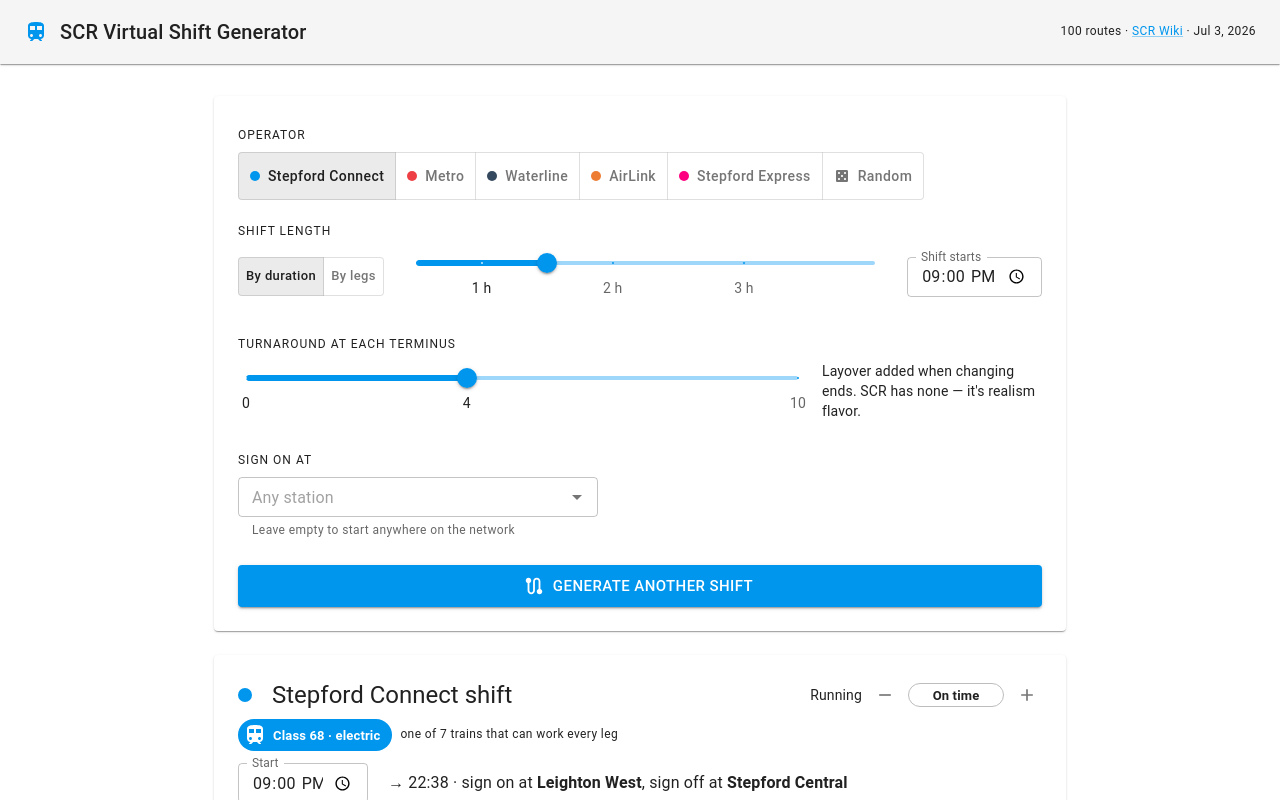
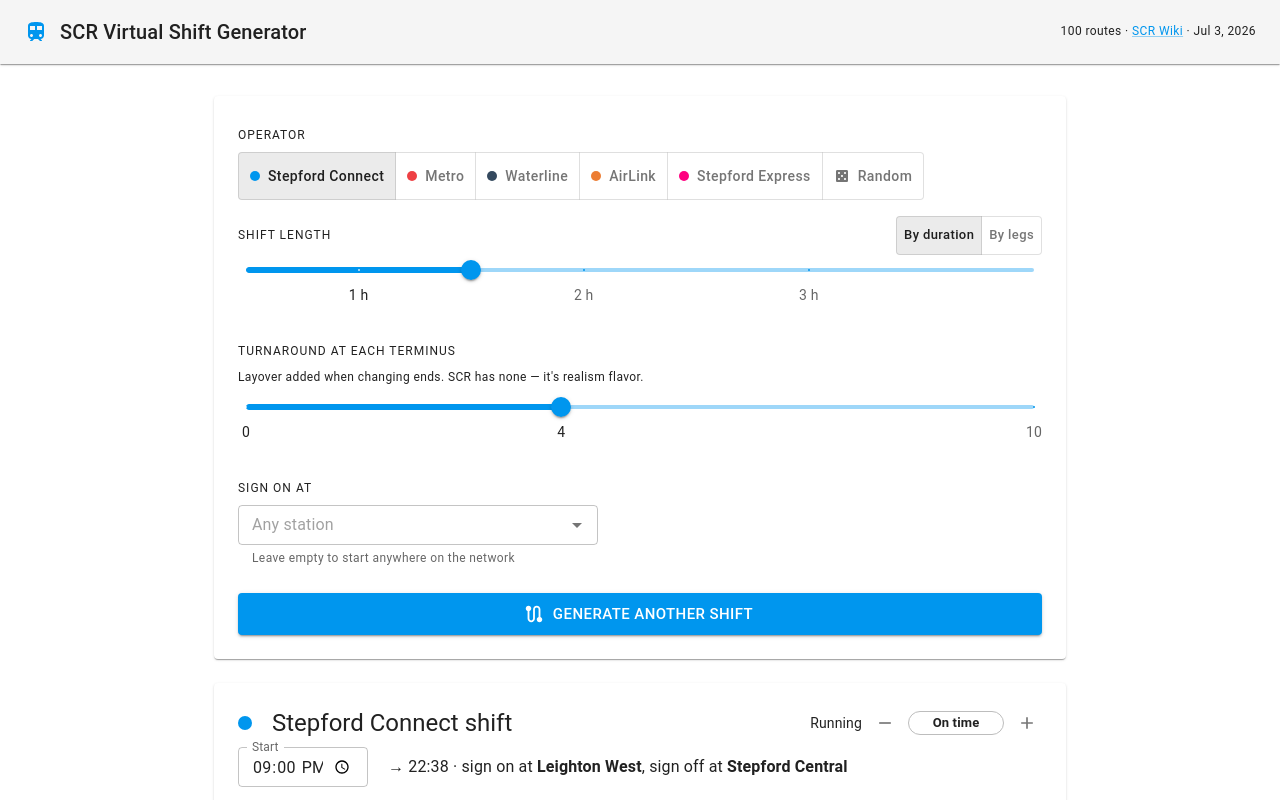
Before and after one commit to maksimts-kool/scrshift2, a React (Vite) app: page / in a window 1280 px wide. Both pictures are taken after typing "Sample" into the empty fields and a click on the button "GENERATE SHIFT". Shown: the top 800 px of the page. Built offline with nearby package versions, Linux system fonts and the light colour scheme.

Commit message:
redesign

```diff
--- a/src/App.tsx
+++ b/src/App.tsx
@@ -34,7 +34,7 @@ import ExpandMoreIcon from "@mui/icons-material/ExpandMore";
 import AddIcon from "@mui/icons-material/Add";
 import RemoveIcon from "@mui/icons-material/Remove";
 import rawData from "./data/routes.json";
-import type { RoutesData, Shift, ShiftLeg } from "./types";
+import type { RoutesData, Shift, ShiftLeg, Train } from "./types";
 import { TURNAROUND_MIN, generateShift } from "./lib/generator";
 
 const data = rawData as unknown as RoutesData;
@@ -75,6 +75,99 @@ function fmtDuration(min: number): string {
   return min < 60 ? `${min} min` : `${Math.floor(min / 60)} h ${min % 60} min`;
 }
 
+/** Colour + label per traction type, used for the roster dots and legend. */
+const TRACTION: Record<Train["traction"], { label: string; color: string }> = {
+  electric: { label: "Electric", color: "#0288d1" },
+  diesel: { label: "Diesel", color: "#ed6c02" },
+  bimode: { label: "Bi-mode", color: "#7b1fa2" },
+};
+
+/** Numeric part of a class name so "Class 43" sorts before "Class 350". */
+function classNum(name: string): number {
+  const m = name.match(/\d+/);
+  return m ? Number(m[0]) : 9999;
+}
+
+/**
+ * Every train legal on all legs of the shift, shown as tappable chips so the
+ * driver can pick which one they'll actually run. This replaces the per-leg
+ * "Stock: …" wiki sentence — the whole-shift roster is the number that matters.
+ */
+function TrainRoster({
+  roster,
+  selected,
+  onSelect,
+  accent,
+}: {
+  roster: Train[];
+  selected: string | null;
+  onSelect: (name: string) => void;
+  accent: string;
+}) {
+  if (roster.length === 0) {
+    return (
+      <Typography variant="body2" color="text.secondary">
+        No single train can legally work every leg — the driver would swap stock, so no
+        one-train roster is possible for this chain.
+      </Typography>
+    );
+  }
+  const tractions = [...new Set(roster.map((t) => t.traction))];
+  return (
+    <Box>
+      <Stack direction="row" spacing={1} sx={{ alignItems: "center", mb: 1 }}>
+        <TrainIcon fontSize="small" sx={{ color: "text.secondary" }} />
+        <Typography variant="body2" color="text.secondary">
+          Any of these <strong>{roster.length}</strong> trains can work every leg — tap to
+          pick yours
+        </Typography>
+      </Stack>
+      <Box sx={{ display: "flex", flexWrap: "wrap", gap: 0.75 }}>
+        {roster.map((t) => {
+          const on = t.name === selected;
+          return (
+            <Chip
+              key={t.name}
+              size="small"
+              label={t.name}
+              onClick={() => onSelect(t.name)}
+              icon={
+                <Box
+                  sx={{
+                    width: 8,
+                    height: 8,
+                    borderRadius: "50%",
+                    bgcolor: TRACTION[t.traction].color,
+                    ml: "8px !important",
+                  }}
+                />
+              }
+              variant={on ? "filled" : "outlined"}
+              sx={{
+                cursor: "pointer",
+                fontWeight: on ? 700 : 400,
+                ...(on && { bgcolor: accent, color: "#fff" }),
+              }}
+            />
+          );
+        })}
+      </Box>
+      <Stack direction="row" spacing={1.5} sx={{ mt: 1, flexWrap: "wrap" }}>
+        {tractions.map((tr) => (
+          <Stack key={tr} direction="row" spacing={0.5} sx={{ alignItems: "center" }}>
+            <Box
+              sx={{ width: 8, height: 8, borderRadius: "50%", bgcolor: TRACTION[tr].color }}
+            />
+            <Typography variant="caption" color="text.secondary">
+              {TRACTION[tr].label}
+            </Typography>
+          </Stack>
+        ))}
+      </Stack>
+    </Box>
+  );
+}
+
 function LegCard({ leg, index, startTime }: { leg: ShiftLeg; index: number; startTime: string }) {
   const color = operatorColor(leg.route.operator);
   const depart = clockAt(startTime, leg.departOffsetMin);
@@ -98,11 +191,6 @@ function LegCard({ leg, index, startTime }: { leg: ShiftLeg; index: number; star
           {fmtDuration(leg.durationMin)} · {leg.calls.length} calls · {leg.route.points} pts ·{" "}
           {leg.route.xp} XP{leg.reversed ? " · reverse direction" : ""}
         </Typography>
-        {leg.route.rollingStock && (
-          <Typography variant="caption" color="text.secondary" sx={{ display: "block", mt: 0.25 }}>
-            Stock: {leg.route.rollingStock}
-          </Typography>
-        )}
         <Accordion
           disableGutters
           elevation={0}
@@ -197,19 +285,26 @@ function ShiftView({
   onStartTimeChange,
   delayMin,
   onDelayChange,
+  selectedTrain,
+  onSelectTrain,
 }: {
   shift: Shift;
   startTime: string;
   onStartTimeChange: (v: string) => void;
   delayMin: number;
   onDelayChange: (v: number) => void;
+  selectedTrain: string | null;
+  onSelectTrain: (name: string) => void;
 }) {
   const color = operatorColor(shift.operator);
   const first = shift.legs[0];
   const last = shift.legs[shift.legs.length - 1];
   // A running delay just shifts every clock time, so retime from a moved base.
   const effectiveStart = clockAt(startTime, delayMin);
-  const train = shift.train ? trainByName.get(shift.train) : undefined;
+  const roster = shift.trainRoster
+    .map((n) => trainByName.get(n))
+    .filter((t): t is Train => t != null)
+    .sort((a, b) => classNum(a.name) - classNum(b.name) || a.name.localeCompare(b.name));
   return (
     <Stack spacing={2}>
       <Paper sx={{ p: 3 }}>
@@ -224,20 +319,6 @@ function ShiftView({
           </Typography>
           <DelayControl delayMin={delayMin} onDelayChange={onDelayChange} />
         </Stack>
-        {shift.train && (
-          <Stack direction="row" spacing={1} sx={{ alignItems: "center", mb: 1.5, flexWrap: "wrap" }}>
-            <Chip
-              icon={<TrainIcon />}
-              label={train ? `${shift.train} · ${train.traction}` : shift.train}
-              sx={{ bgcolor: color, color: "#fff", fontWeight: 600, "& .MuiChip-icon": { color: "#fff" } }}
-            />
-            <Typography variant="caption" color="text.secondary">
-              {shift.trainOptions > 1
-                ? `one of ${shift.trainOptions} trains that can work every leg`
-                : "the only train that can work every leg"}
-            </Typography>
-          </Stack>
-        )}
         <Stack
           direction="row"
           spacing={1.5}
@@ -258,12 +339,18 @@ function ShiftView({
             {delayMin !== 0 ? ` · ${delayLabel(delayMin)}` : ""}
           </Typography>
         </Stack>
-        <Stack direction="row" spacing={1} sx={{ flexWrap: "wrap", gap: 1 }}>
+        <Stack direction="row" spacing={1} sx={{ flexWrap: "wrap", gap: 1, mb: 2.5 }}>
           <Chip label={`${shift.legs.length} legs`} />
           <Chip label={fmtDuration(shift.totalMin)} />
           <Chip label={`${shift.totalPoints} points`} />
           <Chip label={`${shift.totalXp} XP`} />
         </Stack>
+        <TrainRoster
+          roster={roster}
+          selected={selectedTrain}
+          onSelect={onSelectTrain}
+          accent={color}
+        />
       </Paper>
       <Stack spacing={0}>
         {shift.legs.map((leg, i) => (
@@ -313,6 +400,7 @@ export default function App() {
   const [startTime, setStartTime] = useState(defaultStartTime);
   const [delayMin, setDelayMin] = useState(0);
   const [shift, setShift] = useState<Shift | null>(null);
+  const [selectedTrain, setSelectedTrain] = useState<string | null>(null);
 
   const randomOperator = operator === RANDOM_OPERATOR;
   const stationOptions = useMemo(() => stationsForOperator(operator), [operator]);
@@ -321,17 +409,17 @@ export default function App() {
     const op = randomOperator
       ? data.operators[Math.floor(Math.random() * data.operators.length)].name
       : operator;
-    setDelayMin(0);
-    setShift(
-      generateShift(data, {
+    const next = generateShift(data, {
       operator: op,
       mode,
       target: mode === "legs" ? legsTarget : minutesTarget,
       turnaroundMin,
       // A specific sign-on station only makes sense with a specific operator.
       startStation: randomOperator ? null : startStation,
-      }),
-    );
+    });
+    setDelayMin(0);
+    setSelectedTrain(next?.train ?? null);
+    setShift(next);
   };
 
   const scraped = new Date(data.scrapedAt).toLocaleDateString(undefined, {
@@ -387,14 +475,18 @@ export default function App() {
                 Random
               </ToggleButton>
             </ToggleButtonGroup>
-            <Typography variant="overline" color="text.secondary" sx={{ display: "block" }}>
+            <Stack
+              direction="row"
+              sx={{
+                alignItems: "center",
+                justifyContent: "space-between",
+                flexWrap: "wrap",
+                gap: 1,
+              }}
+            >
+              <Typography variant="overline" color="text.secondary">
                 Shift length
               </Typography>
-            <Stack
-              direction={{ xs: "column", sm: "row" }}
-              spacing={3}
-              sx={{ alignItems: { sm: "center" }, mb: 3 }}
-            >
               <ToggleButtonGroup
                 exclusive
                 size="small"
@@ -408,7 +500,8 @@ export default function App() {
                   By legs
                 </ToggleButton>
               </ToggleButtonGroup>
-              <Box sx={{ flexGrow: 1, px: 1 }}>
+            </Stack>
+            <Box sx={{ px: 1, mb: 3 }}>
               {mode === "minutes" ? (
                 <Slider
                   value={minutesTarget}
@@ -440,24 +533,13 @@ export default function App() {
                 />
               )}
             </Box>
-              <TextField
-                label="Shift starts"
-                type="time"
-                size="small"
-                value={startTime}
-                onChange={(e) => setStartTime(e.target.value)}
-                slotProps={{ inputLabel: { shrink: true } }}
-              />
-            </Stack>
             <Typography variant="overline" color="text.secondary" sx={{ display: "block" }}>
               Turnaround at each terminus
             </Typography>
-            <Stack
-              direction="row"
-              spacing={2}
-              sx={{ alignItems: "center", mb: 3 }}
-            >
-              <Box sx={{ flexGrow: 1, px: 1 }}>
+            <Typography variant="caption" color="text.secondary" sx={{ display: "block", mb: 0.5 }}>
+              Layover added when changing ends. SCR has none — it's realism flavor.
+            </Typography>
+            <Box sx={{ px: 1, mb: 3 }}>
               <Slider
                 value={turnaroundMin}
                 onChange={(_, v) => setTurnaroundMin(v as number)}
@@ -473,10 +555,6 @@ export default function App() {
                 ]}
               />
             </Box>
-              <Typography variant="body2" color="text.secondary" sx={{ maxWidth: 220 }}>
-                Layover added when changing ends. SCR has none — it's realism flavor.
-              </Typography>
-            </Stack>
             <Typography variant="overline" color="text.secondary" sx={{ display: "block" }}>
               Sign on at
             </Typography>
@@ -517,6 +595,8 @@ export default function App() {
               onStartTimeChange={setStartTime}
               delayMin={delayMin}
               onDelayChange={setDelayMin}
+              selectedTrain={selectedTrain}
+              onSelectTrain={setSelectedTrain}
             />
           ) : (
             <Paper variant="outlined" sx={{ p: 6, textAlign: "center", color: "text.secondary" }}>
--- a/src/lib/generator.ts
+++ b/src/lib/generator.ts
@@ -131,10 +131,12 @@ export function generateShift(data: RoutesData, opts: ShiftOptions): Shift | nul
 
   if (legs.length === 0) return null;
 
+  const roster = [...trains];
   return {
     operator: opts.operator,
-    train: trains.size > 0 ? pick([...trains]) : null,
-    trainOptions: trains.size,
+    train: roster.length > 0 ? pick(roster) : null,
+    trainOptions: roster.length,
+    trainRoster: roster,
     legs,
     turnaroundMin,
     totalMin: clock,
--- a/src/types.ts
+++ b/src/types.ts
@@ -68,6 +68,8 @@ export interface Shift {
   train: string | null;
   /** how many trains were legal across the whole shift */
   trainOptions: number;
+  /** every train (Train.name) legal on every leg — the driver may pick any one */
+  trainRoster: string[];
   legs: ShiftLeg[];
   /** layover minutes used between legs (shown in the reverse marker) */
   turnaroundMin: number;
```
Lines whose indentation alone changed are shown as unchanged.
